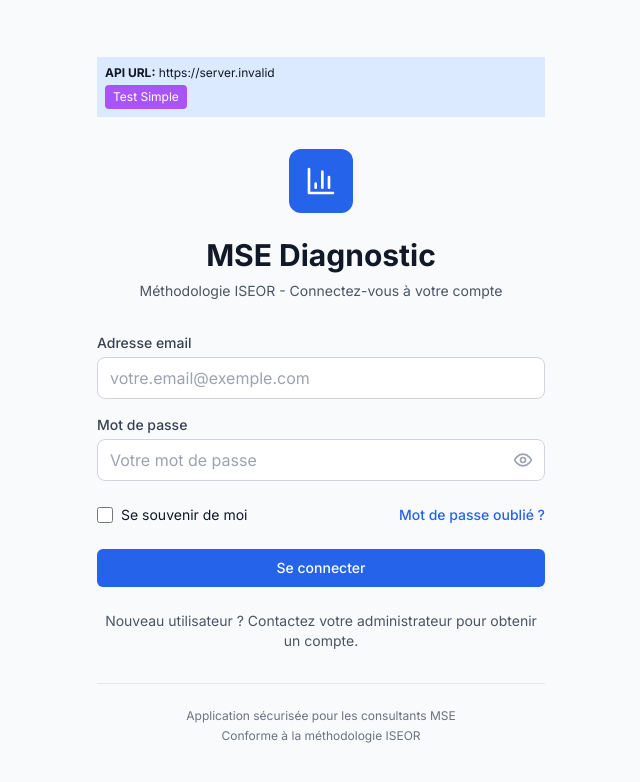
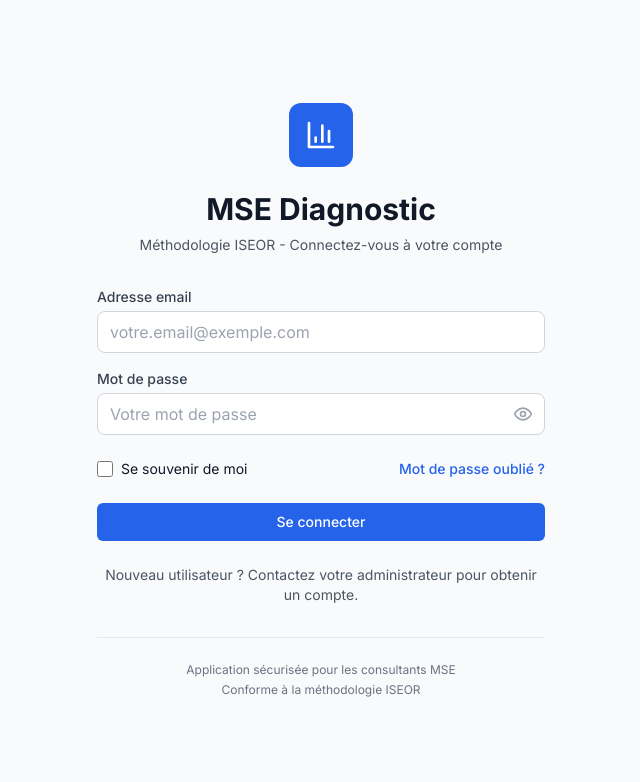
Before and after one commit to pascalfrancois0440/mse_iseor, a React (Create React App) app in the folder client/: page /login in a window 1280 px wide. Shown: the top 782 px of the page, without its empty margins (319-959 px from the left). Built offline with nearby package versions, Linux system fonts and the light colour scheme; no server answers.

Commit message:
Clean: Remove debug banner from login page - production ready interface

```diff
--- a/client/src/pages/LoginPage.js
+++ b/client/src/pages/LoginPage.js
@@ -30,34 +30,7 @@ const LoginPage = () => {
   return (
     <div className="min-h-screen flex items-center justify-center bg-gray-50 py-12 px-4 sm:px-6 lg:px-8">
       <div className="max-w-md w-full space-y-8">
-        {/* Debug Info */}
-        <div className="bg-blue-100 p-2 text-xs">
-          <p><strong>API URL:</strong> {process.env.REACT_APP_API_URL || 'Non définie'}</p>
-          <button
-            onClick={() => {
-              fetch('http://tsgc8coo0kgwgckgscwo0sg0.31.97.69.164.sslip.io/api/create-test-user')
-                .then(r => r.json())
-                .then(data => {
-                  alert('Test User: ' + JSON.stringify(data));
-                  // Test login avec le compte test
-                  return fetch('http://tsgc8coo0kgwgckgscwo0sg0.31.97.69.164.sslip.io/api/auth/login', {
-                    method: 'POST',
-                    headers: { 'Content-Type': 'application/json' },
-                    body: JSON.stringify({
-                      email: 'test@test.com',
-                      password: '123'
-                    })
-                  });
-                })
-                .then(r => r.json())
-                .then(data => alert('Test Login: ' + JSON.stringify(data)))
-                .catch(err => alert('Erreur: ' + err.message));
-            }}
-            className="bg-purple-500 text-white px-2 py-1 text-xs rounded mt-1"
-          >
-            Test Simple
-          </button>
-        </div>
+
         {/* Header */}
         <div className="text-center">
           <div className="flex justify-center">
```
